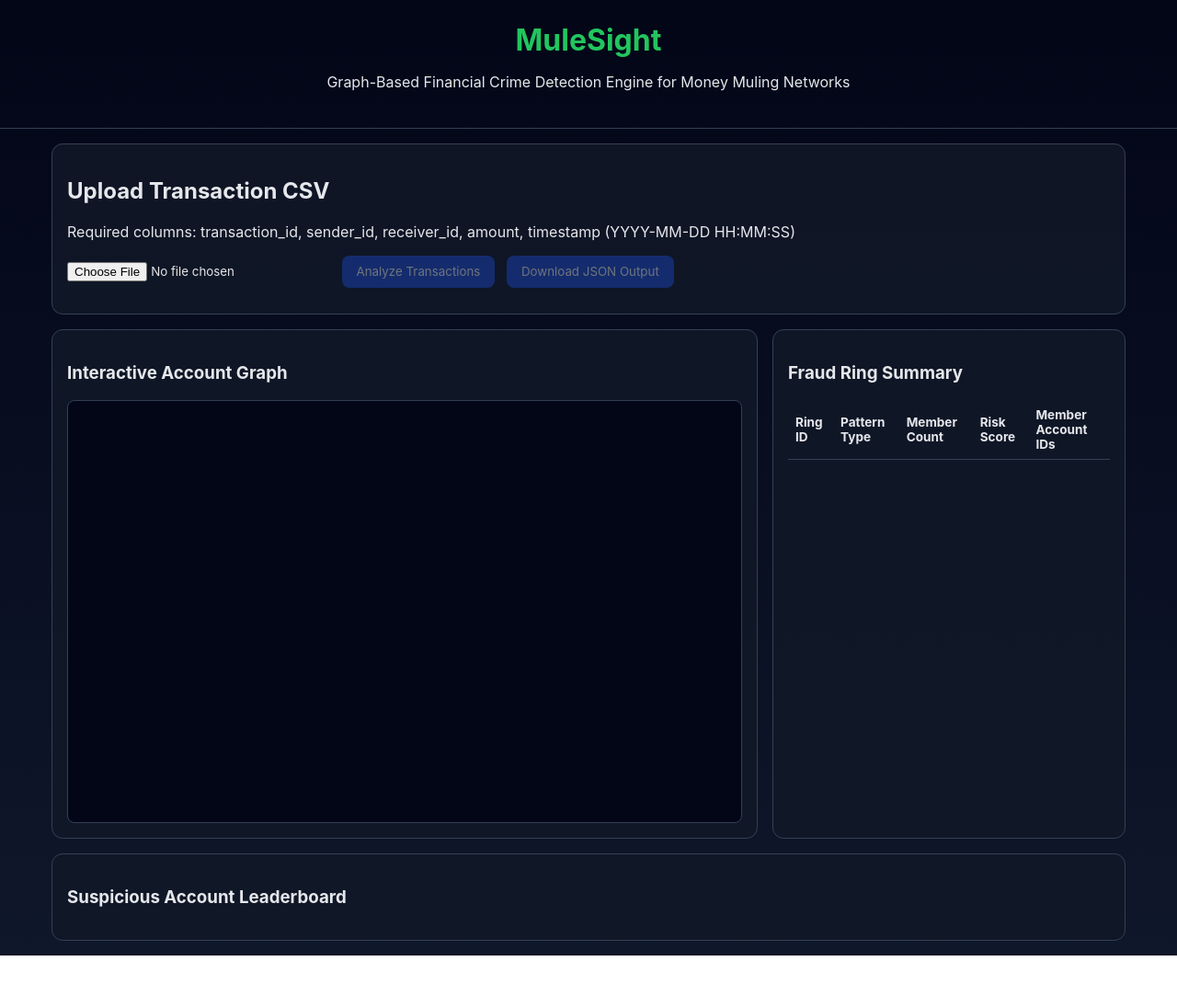
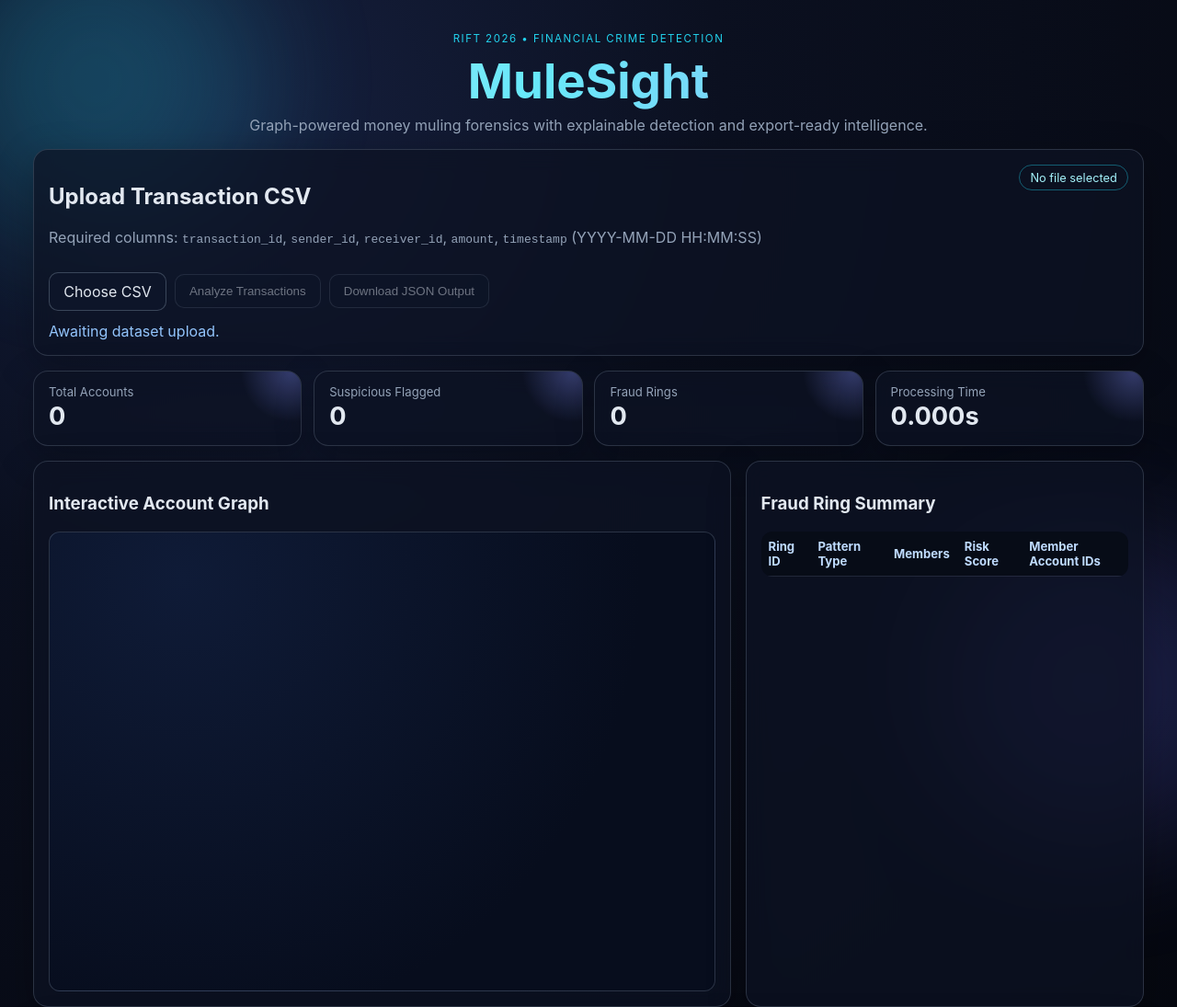
Before and after one commit to Rachanahkarkala/HELLO, a plain HTML site: page index.html in a window 1280 px wide. Shown: the top 1095 px of the page at 92% size. Before the commit the page ends 1039 px from the top, so only its background shows below. Drawn offline with nearby package versions, Linux system fonts and the light colour scheme.

Commit message:
Polish MuleSight UI with premium visual redesign

```diff
--- a/index.html
+++ b/index.html
@@ -9,28 +9,50 @@
   <script src="https://unpkg.com/vis-network@9.1.9/dist/vis-network.min.js"></script>
 </head>
 <body>
-  <header>
-    <h1>MuleSight</h1>
-    <p>Graph-Based Financial Crime Detection Engine for Money Muling Networks</p>
+  <div class="bg-glow bg-glow-1"></div>
+  <div class="bg-glow bg-glow-2"></div>
+
+  <header class="hero">
+    <div>
+      <p class="kicker">RIFT 2026 • Financial Crime Detection</p>
+      <h1>MuleSight</h1>
+      <p class="subtitle">Graph-powered money muling forensics with explainable detection and export-ready intelligence.</p>
+    </div>
   </header>
 
   <main>
-    <section class="upload-card">
-      <h2>Upload Transaction CSV</h2>
-      <p>Required columns: transaction_id, sender_id, receiver_id, amount, timestamp (YYYY-MM-DD HH:MM:SS)</p>
-      <input type="file" id="csvInput" accept=".csv" />
-      <button id="analyzeBtn" disabled>Analyze Transactions</button>
-      <button id="downloadJsonBtn" disabled>Download JSON Output</button>
-      <div id="status"></div>
+    <section class="upload-card glass">
+      <div class="upload-header">
+        <div>
+          <h2>Upload Transaction CSV</h2>
+          <p>Required columns: <code>transaction_id</code>, <code>sender_id</code>, <code>receiver_id</code>, <code>amount</code>, <code>timestamp</code> (YYYY-MM-DD HH:MM:SS)</p>
+        </div>
+        <span id="fileBadge" class="file-badge">No file selected</span>
+      </div>
+
+      <div class="upload-actions">
+        <label class="file-input-wrap" for="csvInput">Choose CSV</label>
+        <input type="file" id="csvInput" accept=".csv" />
+        <button id="analyzeBtn" disabled>Analyze Transactions</button>
+        <button id="downloadJsonBtn" disabled>Download JSON Output</button>
+      </div>
+      <div id="status" class="status">Awaiting dataset upload.</div>
+    </section>
+
+    <section class="stats-grid">
+      <article class="stat-card glass"><p>Total Accounts</p><h3 id="totalAccounts">0</h3></article>
+      <article class="stat-card glass"><p>Suspicious Flagged</p><h3 id="suspiciousCount">0</h3></article>
+      <article class="stat-card glass"><p>Fraud Rings</p><h3 id="ringCount">0</h3></article>
+      <article class="stat-card glass"><p>Processing Time</p><h3 id="processingTime">0.000s</h3></article>
     </section>
 
     <section class="results-grid">
-      <article class="panel">
+      <article class="panel glass">
         <h3>Interactive Account Graph</h3>
         <div id="graph"></div>
       </article>
 
-      <article class="panel">
+      <article class="panel glass">
         <h3>Fraud Ring Summary</h3>
         <div class="table-wrapper">
           <table id="ringTable">
@@ -38,7 +60,7 @@
               <tr>
                 <th>Ring ID</th>
                 <th>Pattern Type</th>
-                <th>Member Count</th>
+                <th>Members</th>
                 <th>Risk Score</th>
                 <th>Member Account IDs</th>
               </tr>
@@ -49,7 +71,7 @@
       </article>
     </section>
 
-    <section class="panel">
+    <section class="panel glass">
       <h3>Suspicious Account Leaderboard</h3>
       <ul id="suspiciousList"></ul>
     </section>
--- a/styles.css
+++ b/styles.css
@@ -1,118 +1,199 @@
 :root {
-  --bg: #0f172a;
-  --card: #111827;
-  --text: #e5e7eb;
+  --bg: #070b16;
+  --panel: rgba(13, 19, 35, 0.72);
+  --stroke: rgba(148, 163, 184, 0.24);
+  --text: #e2e8f0;
   --muted: #94a3b8;
-  --accent: #22c55e;
+  --accent: #22d3ee;
+  --accent2: #818cf8;
+  --success: #22c55e;
   --danger: #ef4444;
-  --warn: #f59e0b;
 }
 
-* {
-  box-sizing: border-box;
-  font-family: Inter, system-ui, -apple-system, sans-serif;
-}
+* { box-sizing: border-box; }
 
 body {
   margin: 0;
-  background: linear-gradient(180deg, #020617 0%, #0f172a 100%);
   color: var(--text);
+  font-family: Inter, ui-sans-serif, system-ui, -apple-system, Segoe UI, Roboto, sans-serif;
+  min-height: 100vh;
+  background: radial-gradient(circle at 20% 10%, #16203f 0%, #0b1020 35%, #05070e 100%);
+  overflow-x: hidden;
 }
 
-header {
-  padding: 1.5rem;
+.bg-glow {
+  position: fixed;
+  width: 340px;
+  height: 340px;
+  border-radius: 999px;
+  filter: blur(70px);
+  opacity: 0.22;
+  z-index: -1;
+  animation: drift 18s ease-in-out infinite alternate;
+}
+
+.bg-glow-1 { background: #22d3ee; top: -80px; left: -70px; }
+.bg-glow-2 { background: #6366f1; bottom: -120px; right: -80px; animation-delay: 2s; }
+
+@keyframes drift {
+  from { transform: translate(0, 0) scale(1); }
+  to { transform: translate(30px, -15px) scale(1.1); }
+}
+
+.hero {
+  padding: 2.2rem 1.2rem 1rem;
   text-align: center;
-  border-bottom: 1px solid #334155;
+}
+
+.kicker {
+  text-transform: uppercase;
+  letter-spacing: .13em;
+  color: var(--accent);
+  font-size: 0.72rem;
+  margin: 0;
 }
 
 h1 {
-  margin: 0;
-  color: var(--accent);
+  margin: 0.4rem 0 0;
+  font-size: clamp(2rem, 5vw, 3.3rem);
+  background: linear-gradient(100deg, #e0f2fe 0%, #67e8f9 45%, #a5b4fc 100%);
+  -webkit-background-clip: text;
+  -webkit-text-fill-color: transparent;
 }
 
+.subtitle { color: var(--muted); margin: 0.4rem auto 0; max-width: 760px; }
+
 main {
-  max-width: 1200px;
+  max-width: 1240px;
   margin: 0 auto;
-  padding: 1rem;
+  padding: 0 1rem 2rem;
   display: grid;
   gap: 1rem;
 }
 
-.upload-card,
-.panel {
-  background: rgba(17, 24, 39, 0.85);
-  border: 1px solid #334155;
-  border-radius: 12px;
-  padding: 1rem;
+.glass {
+  background: var(--panel);
+  border: 1px solid var(--stroke);
+  border-radius: 16px;
+  backdrop-filter: blur(12px);
+  box-shadow: 0 12px 40px rgba(0, 0, 0, 0.28);
 }
 
+.upload-card, .panel { padding: 1rem; }
+
+.upload-header { display: flex; justify-content: space-between; gap: 1rem; align-items: flex-start; }
+.upload-header p { color: var(--muted); margin-top: .35rem; }
+
+.file-badge {
+  border: 1px solid rgba(34, 211, 238, 0.4);
+  color: #a5f3fc;
+  padding: .35rem .7rem;
+  border-radius: 999px;
+  font-size: .8rem;
+  white-space: nowrap;
+}
+
+.upload-actions {
+  margin-top: .75rem;
+  display: flex;
+  flex-wrap: wrap;
+  gap: .55rem;
+  align-items: center;
+}
+
+.file-input-wrap,
 button {
-  background: #1d4ed8;
-  color: #fff;
-  border: none;
-  border-radius: 8px;
-  padding: 0.6rem 1rem;
-  margin-left: 0.5rem;
+  border: 1px solid rgba(148, 163, 184, 0.34);
+  background: rgba(15, 23, 42, 0.72);
+  color: #e2e8f0;
+  border-radius: 10px;
+  padding: .62rem .95rem;
   cursor: pointer;
+  transition: transform .18s ease, border-color .18s ease, background .2s ease;
+}
+
+#csvInput { display: none; }
+
+button:hover,
+.file-input-wrap:hover {
+  transform: translateY(-1px);
+  border-color: rgba(99, 102, 241, 0.8);
+  background: rgba(30, 41, 59, 0.9);
 }
 
 button:disabled {
-  opacity: 0.4;
+  opacity: .45;
   cursor: not-allowed;
+  transform: none;
 }
 
-#status {
-  margin-top: 0.75rem;
-  color: var(--muted);
+.status {
+  margin-top: .75rem;
+  color: #93c5fd;
+  min-height: 1.2rem;
+  transition: color .2s ease;
 }
 
-.results-grid {
+.stats-grid {
   display: grid;
-  grid-template-columns: 2fr 1fr;
-  gap: 1rem;
+  grid-template-columns: repeat(4, minmax(0, 1fr));
+  gap: .8rem;
 }
+
+.stat-card {
+  padding: .9rem 1rem;
+  position: relative;
+  overflow: hidden;
+}
+
+.stat-card::after {
+  content: "";
+  position: absolute;
+  width: 120px;
+  height: 120px;
+  right: -50px;
+  top: -60px;
+  background: radial-gradient(circle, rgba(129, 140, 248, 0.35), transparent 65%);
+}
+
+.stat-card p { margin: 0; color: var(--muted); font-size: .82rem; }
+.stat-card h3 { margin: .15rem 0 0; font-size: 1.7rem; }
+
+.results-grid { display: grid; grid-template-columns: 1.75fr 1fr; gap: 1rem; }
 
 #graph {
   width: 100%;
-  height: 460px;
-  border-radius: 8px;
-  background: #020617;
-  border: 1px solid #334155;
+  height: 500px;
+  border-radius: 12px;
+  border: 1px solid rgba(148, 163, 184, 0.26);
+  background: radial-gradient(circle at 20% 10%, #0f1b37 0%, #070d1d 68%);
 }
 
-table {
-  width: 100%;
-  border-collapse: collapse;
+table { width: 100%; border-collapse: collapse; }
+th, td { border-bottom: 1px solid rgba(148, 163, 184, .16); padding: .5rem; font-size: .82rem; text-align: left; }
+th { color: #bfdbfe; position: sticky; top: 0; background: rgba(8, 12, 24, 0.95); }
+
+.table-wrapper { max-height: 490px; overflow: auto; border-radius: 12px; }
+
+#suspiciousList { margin: 0; padding-left: 1.1rem; }
+#suspiciousList li {
+  margin-bottom: .35rem;
+  color: #e2e8f0;
+  animation: rise .24s ease both;
 }
 
-th,
-td {
-  border-bottom: 1px solid #334155;
-  padding: 0.5rem;
-  text-align: left;
-  font-size: 0.85rem;
+@keyframes rise {
+  from { opacity: 0; transform: translateY(5px); }
+  to { opacity: 1; transform: translateY(0); }
 }
 
-.table-wrapper {
-  max-height: 450px;
-  overflow: auto;
+@media (max-width: 1040px) {
+  .stats-grid { grid-template-columns: repeat(2, minmax(0, 1fr)); }
+  .results-grid { grid-template-columns: 1fr; }
 }
 
-#suspiciousList {
-  margin: 0;
-  padding-left: 1rem;
+@media (max-width: 700px) {
+  .upload-header { flex-direction: column; }
+  .stats-grid { grid-template-columns: 1fr; }
+  #graph { height: 400px; }
 }
-
-#suspiciousList li {
-  margin-bottom: 0.35rem;
-}
-
-@media (max-width: 900px) {
-  .results-grid {
-    grid-template-columns: 1fr;
-  }
-
-  button {
-    margin: 0.5rem 0.5rem 0 0;
-  }
-}
```
Also changed, not shown: app.js (+62 -76 lines), 1 other file.
